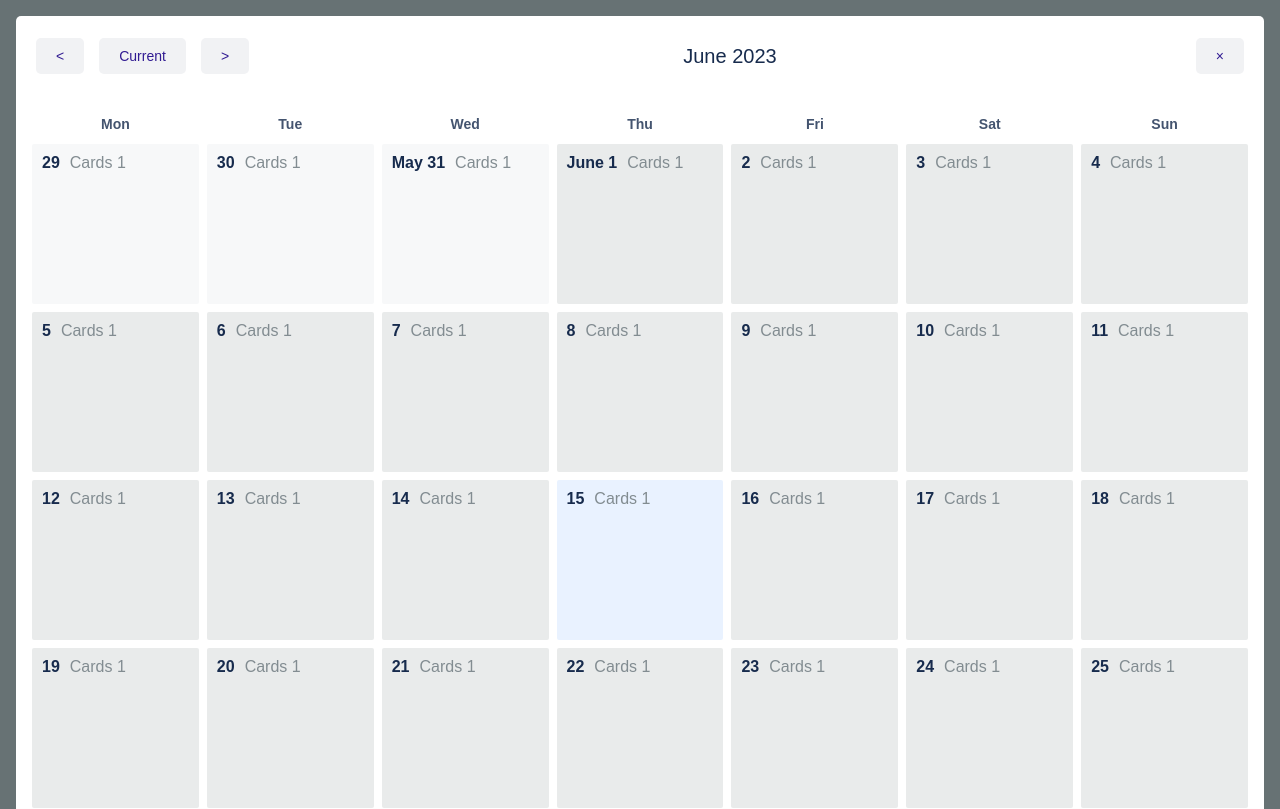
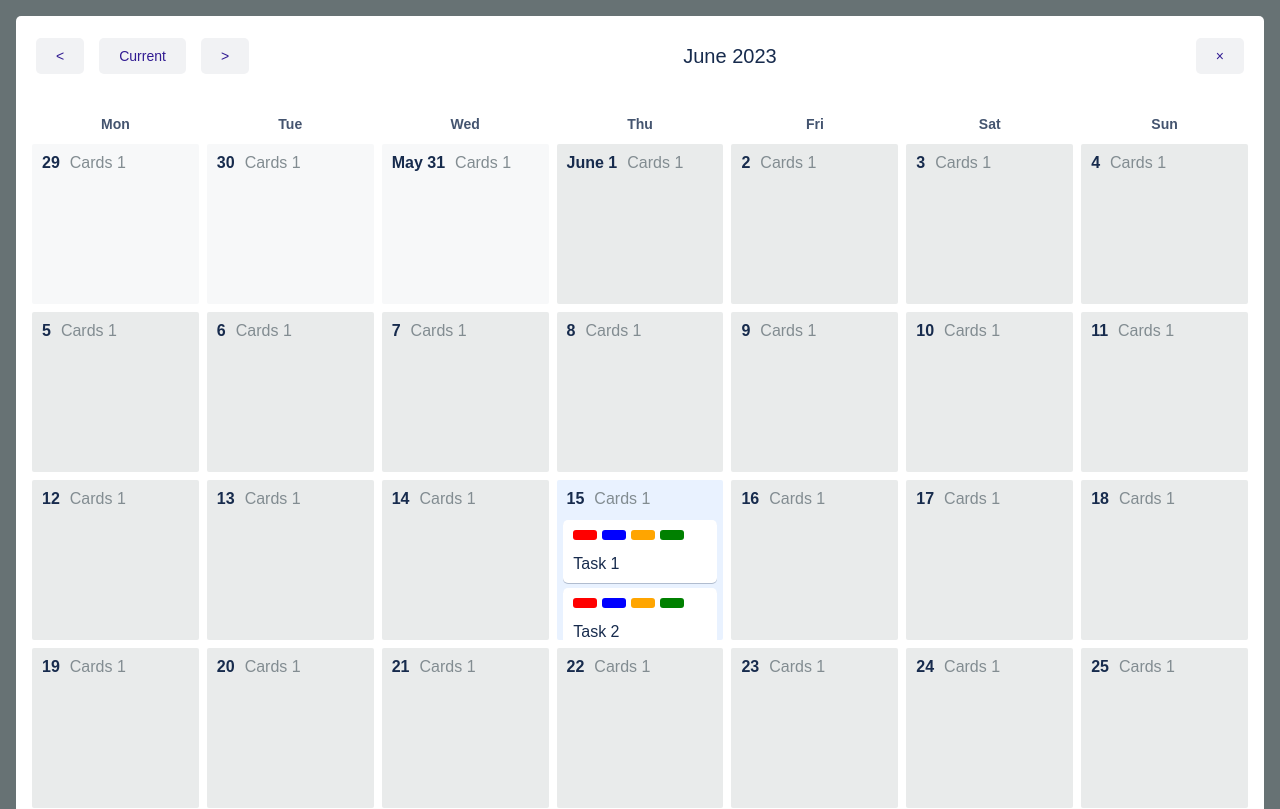
Before and after one commit to jsadept/calendar-grid, a React (Vite) app: page / in a window 1280 px wide. Shown: the top 809 px of the page. Built offline with nearby package versions, Linux system fonts and the light colour scheme.

Commit message:
create a basic Task component for Calendar

```diff
--- a/src/components/Calendar/CalendarGrid.tsx
+++ b/src/components/Calendar/CalendarGrid.tsx
@@ -1,5 +1,7 @@
 import React, { FC } from 'react'
 import styled from 'styled-components';
+import Task from "./Task/Task";
+import TaskList from "./Task/TaskList";
 
 type Day = {
     dayOfMonth: number
@@ -129,6 +131,10 @@ const CalendarGrid: FC<CalendarGridProps> = ({ daysForCalendarView, WEEKDAYS })
                                 </DayNumber>
                                 <CardAmount>Cards 1</CardAmount>
                             </DayHeader>
+                            <TaskList>
+                                <Task color="orange" number="tewt" title="Task 1" tags={[{title: 'Tag4', color: 'red'}, {title: 'Tag5', color: "blue"}, {title: 'Tag5', color: "orange"}, {title: 'Tag5', color: "green"}]} />
+                                <Task color="orange" number="tewt" title="Task 2" tags={[{title: 'Tag4', color: 'red'}, {title: 'Tag5', color: "blue"}, {title: 'Tag5', color: "orange"}, {title: 'Tag5', color: "green"}]} />
+                            </TaskList>
                         </Day>
                     :   <Day
                             key={'day-box-' + index}
--- /dev/null
+++ b/src/components/Calendar/Task/Task.tsx
@@ -0,0 +1,74 @@
+import React from 'react';
+import styled from 'styled-components';
+
+type TaskProps = {
+    taskId?: string;
+    color?: string;
+    number?: string;
+    title?: string;
+    tags?: any; //todo: fix type
+    onDragStart?: (taskId: string) => void;
+    onDragEnd?: (taskId: string, targetIndex: number) => void;
+};
+
+const TaskWrapper = styled.div`
+  display: flex;
+  flex-direction: column;
+  max-height: 90px;
+  overflow: auto;
+  padding: 10px;
+  border-radius: 5px;
+  background-color: #fff;
+  box-shadow: 0 1px 0 rgba(9, 30, 66, 0.25);
+  width: 92%;
+  margin: 0 auto 5px;
+`;
+
+const TagsWrapper = styled.div`
+  display: flex;
+  flex-wrap: wrap;
+`;
+
+const Tag = styled.div<{ color: string }>`
+  background-color: ${(props) => props.color};
+  color: #fff;
+  padding: 2px 6px;
+  border-radius: 3px;
+  margin-right: 5px;
+  margin-bottom: 5px;
+  width: 18%;
+  height: 10px;
+`;
+
+const Title = styled.div`
+  margin-top: 10px;
+`;
+
+const Task: React.FC<TaskProps> = ({
+    taskId,
+    color,
+    number,
+    title,
+    tags,
+    onDragStart,
+    onDragEnd
+}) => {
+
+
+
+
+    return (
+        <TaskWrapper>
+            {tags && (
+                <TagsWrapper>
+                    {tags.map((tag, index) => (
+                        <Tag key={index} color={tag.color} />
+                    ))}
+                </TagsWrapper>
+            )}
+            <Title>{title}</Title>
+        </TaskWrapper>
+    );
+};
+
+export default Task;
--- /dev/null
+++ b/src/components/Calendar/Task/TaskList.tsx
@@ -0,0 +1,13 @@
+import React from 'react';
+import styled from 'styled-components';
+
+const TaskListContainer = styled.div`
+  max-height: 120px;
+  overflow: auto;
+`;
+
+const TaskList: React.FC = ({ children }) => {
+    return <TaskListContainer>{children}</TaskListContainer>;
+};
+
+export default TaskList;
```
